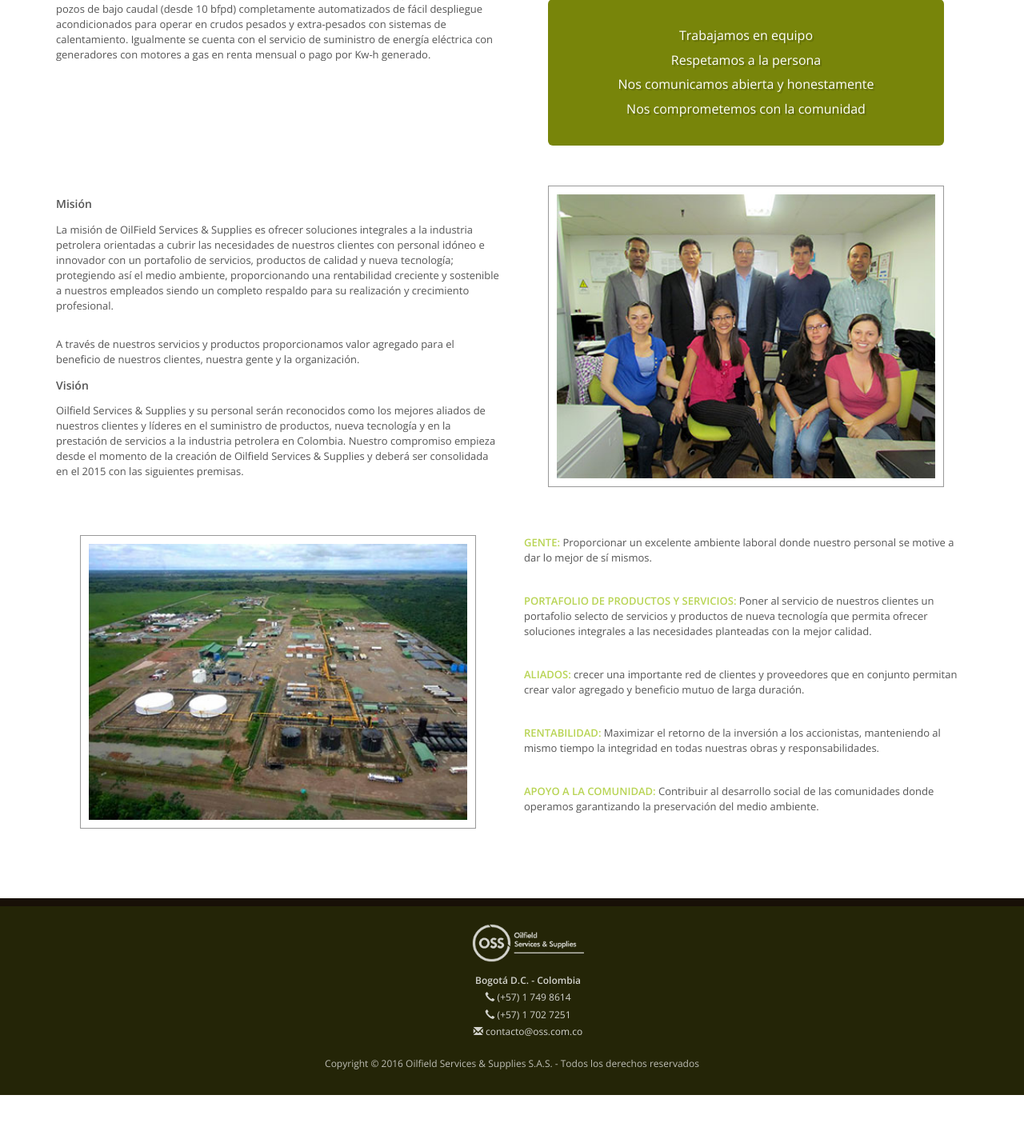
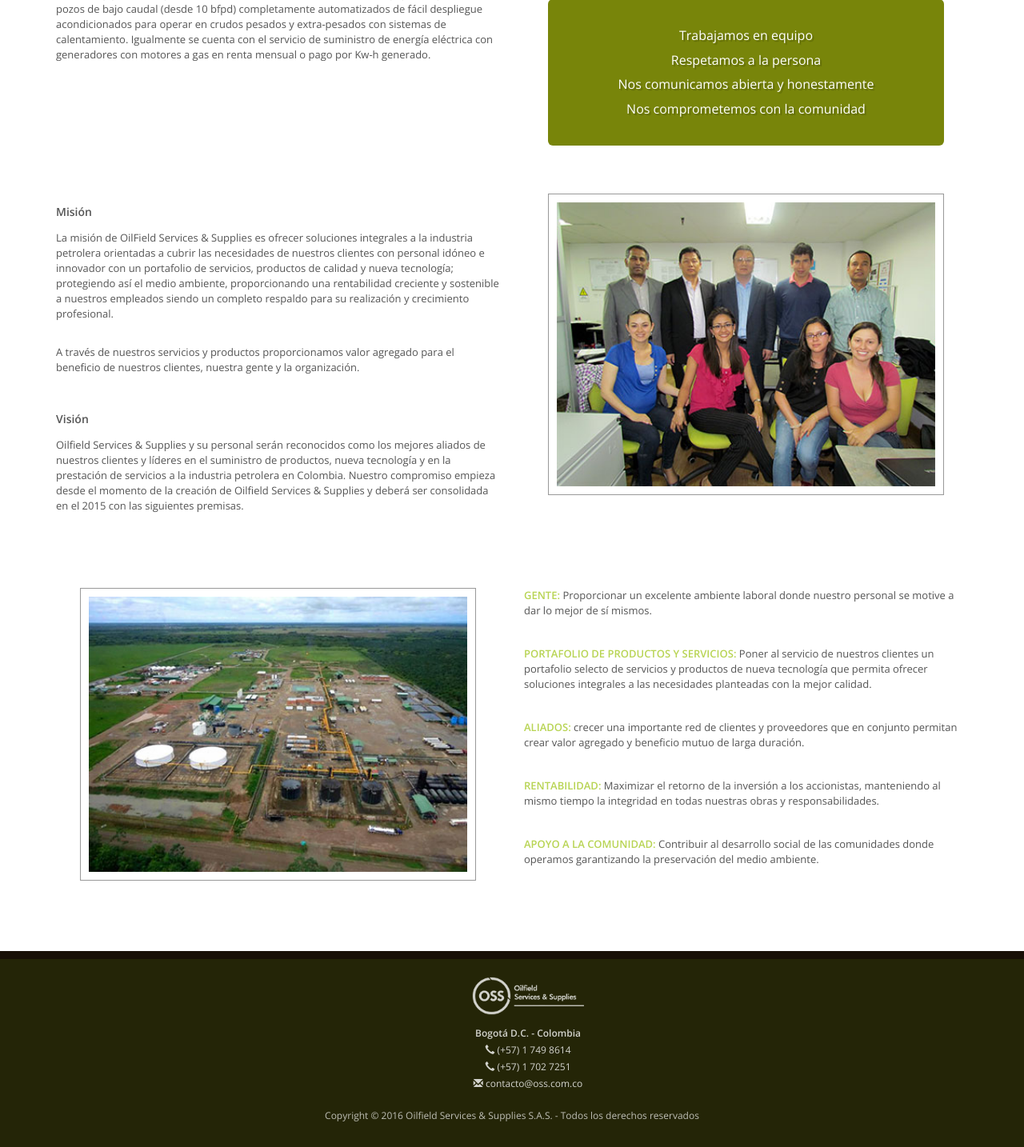
Before and after one commit to muygrafico/oss.com.co, a PHP site: page /nosotros.php in a window 1280 px wide. Shown: the part 752-2186 px from the top of the page at 80% size. Before the commit the page ends 2121 px from the top, so only its background shows below. Run offline with PHP 8.4, Linux system fonts and the light colour scheme; some libraries are stand-ins or nearby versions.

Commit message:
minor style fixes about us

```diff
--- a/css/styles.css
+++ b/css/styles.css
@@ -89,7 +89,7 @@ p{
 .values-green-box {
   background: #78850A;
   padding: 3rem 1rem;
-  margin: 4rem 3rem 5rem 3rem;
+  margin: 4rem 3rem 0 3rem;
   border-radius: 6px;
 }
 
@@ -98,8 +98,6 @@ p{
     background: url('../images/tuberia_fondo.png') no-repeat top right;
   }
 }
-
-
 
 h6 {
   margin: 1.5rem 0;
--- a/nosotros.php
+++ b/nosotros.php
@@ -55,7 +55,7 @@
 
       </div>
 
-      <div class='row'>
+      <div class='row margin-tb-2'>
         <div class='col-sm-6'>
           <h6>Misión</h6>
           <p>
@@ -63,11 +63,12 @@
           </p>
           <p><br>
             A través de nuestros servicios y productos proporcionamos valor agregado para el beneficio de nuestros clientes, nuestra gente y la organización.
-          </p>
+          </p><br>
           <h6>Visión</h6>
           <p>
             Oilfield Services & Supplies y su personal serán reconocidos como los mejores aliados de nuestros clientes y líderes en el suministro de productos, nueva tecnología y en la prestación de servicios a la industria petrolera en Colombia. Nuestro compromiso empieza desde el momento de la creación de Oilfield Services & Supplies y deberá ser consolidada en el 2015 con las siguientes premisas.
-          </p>
+          </p><br>
+
         </div>
         <div class='col-sm-6'>
           <div class='about-us-image'>
```
